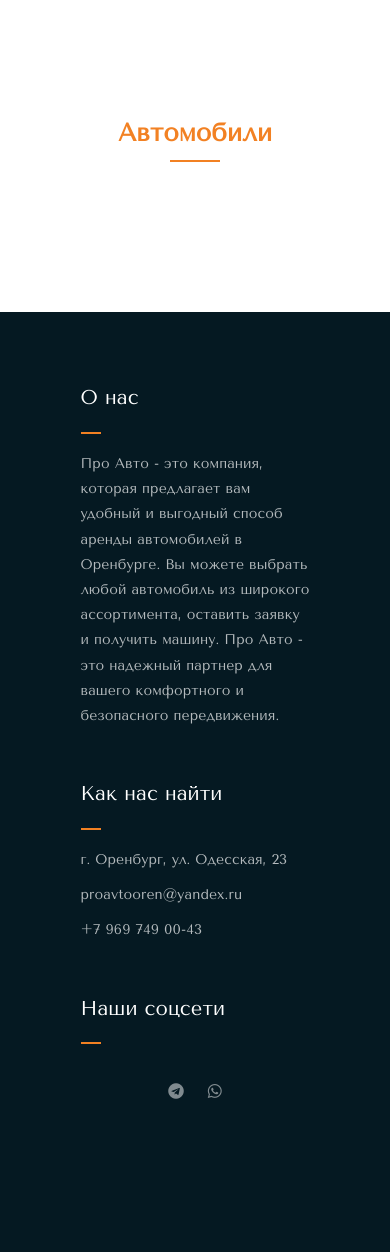
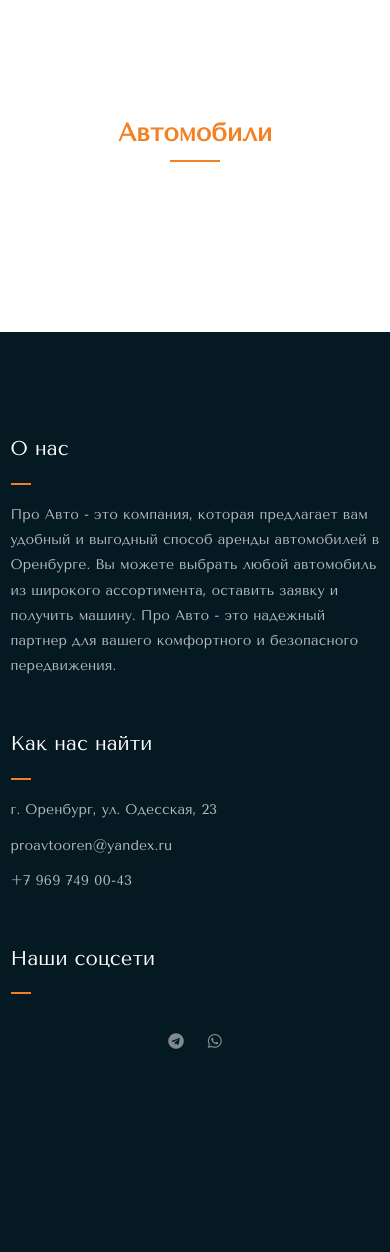
Before and after one commit to XeeRooX/pro-car, an ASP.NET Core app: page / in a window 390 px wide. Shown: the part 845-2097 px from the top of the page. After the commit the page ends 1894 px from the top, so only its background shows below. Run offline with ASP.NET Core 8, Linux system fonts and the light colour scheme; data that the repository does not hold is empty; the project's own start-up code is not run, and a stand-in starts its controllers and pages.

Commit message:
fix footer in layout

```diff
--- a/ProCar/Pages/Cars/Index.cshtml
+++ b/ProCar/Pages/Cars/Index.cshtml
@@ -4,7 +4,7 @@
 }
 
 <!-- products -->
-<div class="product-section mt-150 mb-150">
+<div class="product-section pt-150 pb-150">
     <div class="container">
 
         <div class="row">
@@ -52,7 +52,7 @@
 
                         }
                     }
-                    </ul>
+
                 </div>
                 <h3 class="m-0"><span class="orange-text mx-2" style="font-family: 'Tenor Sans', cursive;">Типы кузова</span></h3>
                 <div class="product-filters m-0">
@@ -128,6 +128,7 @@
 
 
 
+        </div>
 
         </div>
     </div>
--- a/ProCar/Pages/Conditions.cshtml
+++ b/ProCar/Pages/Conditions.cshtml
@@ -2,7 +2,7 @@
 @model ProCar.Pages.ConditionsModel
 @{
 }
-<div class="product-section mt-150 mb-150">
+<div class="product-section pt-150 pb-150">
 
     <div class="">
         <div class="container">
--- a/ProCar/Pages/Contact.cshtml
+++ b/ProCar/Pages/Contact.cshtml
@@ -3,7 +3,7 @@
 @{
 }
 
-<div class="product-section mt-150 mb-150">
+<div class="product-section pt-150 pb-150">
 
     <div class="">
         <div class="container">
--- a/ProCar/Pages/Index.cshtml
+++ b/ProCar/Pages/Index.cshtml
@@ -3,42 +3,7 @@
 @{
     ViewData["Title"] = "Home page";
 }
-
-<style>
-    .top-header-area {
-        background-color: rgba(255, 255, 255, 0);
-        -webkit-transition: 0.3s;
-        -o-transition: 0.3s;
-        transition: 0.3s;
-    }
-
-    .all-cars-btn {
-        border-radius: 12px;
-        background-color: #ff914d;
-        color: white;
-        font-family: 'Tenor Sans', cursive;
-        font-size: 18px;
-    }
-
-        .all-cars-btn:hover {
-            border-radius: 12px;
-            background-color: #cc743d;
-            color: white;
-        }
-
-        .all-cars-btn:active {
-            border-radius: 12px;
-            background-color: #cc743d;
-            color: white;
-        }
-
-    .btn:first-child:active {
-        border-radius: 12px;
-        background-color: #cc743d;
-        color: white;
-    }
-
-</style>
+<link rel="stylesheet" href="~/css/index.css">
 
 <!-- hero area -->
 <div class="hero-area hero-bg">
@@ -62,7 +27,7 @@
 </div>
 <!-- end hero area -->
 <!-- product section -->
-<div class="product-section mt-150 mb-150">
+<div class="product-section pt-150 pb-150">
     <div class="container">
         <div class="row">
             <div class="col-lg-8 offset-lg-2 text-center">
@@ -116,7 +81,6 @@
                                 break;
                             }
                         }
-
                     }
                 </div>
 
--- a/ProCar/Pages/Shared/_Layout.cshtml
+++ b/ProCar/Pages/Shared/_Layout.cshtml
@@ -71,6 +71,12 @@
 
         .footer-area h2, p, li{
             font-family: 'Tenor Sans', cursive;
+        }
+
+        .footer-my{
+            position: absolute;
+            bottom: 0;
+            width: 100%;
         }
     </style>
 </head>
@@ -155,11 +161,13 @@
             </div>
         </div>
     </div>
+
+    <div style="background-color: white">
     <!-- end header -->
     @RenderBody()
-
+    </div>
     <!-- footer -->
-    <div class="footer-area mt-4" style="padding: 70px">
+    <div class=" footer-area mt-4">
         <div class="container">
             <div class="row">
                 <div class="col-lg-6 col-md-6">
--- a/ProCar/wwwroot/css/main.css
+++ b/ProCar/wwwroot/css/main.css
@@ -26,6 +26,7 @@
     line-height: 1.8;
     color: #051922;
     overflow-x: hidden;
+    background-color: #051922;
 }
 
     body img {
@@ -387,7 +388,7 @@
 
 @media only screen and (max-width: 767.96px) {
     .pt-150 {
-        padding-top: 100px;
+        padding-top: 120px;
     }
 }
 
@@ -397,7 +398,7 @@
 
 @media only screen and (max-width: 767.96px) {
     .pb-150 {
-        padding-bottom: 100px;
+        padding-bottom: 120px;
     }
 }
 
@@ -882,7 +883,8 @@
 .footer-area {
     background-color: #051922;
     color: #fff;
-    padding: 150px 0;
+    padding: 70px 0;
+
 }
 
 h2.widget-title {
@@ -1396,7 +1398,7 @@
 }
 
 .hero-area {
-    height: 100%;
+    height: 100vh;
     position: relative;
     z-index: 1;
 }
```
Also changed, not shown: ProCar/wwwroot/css/index.css (added, +32 -0 lines).
